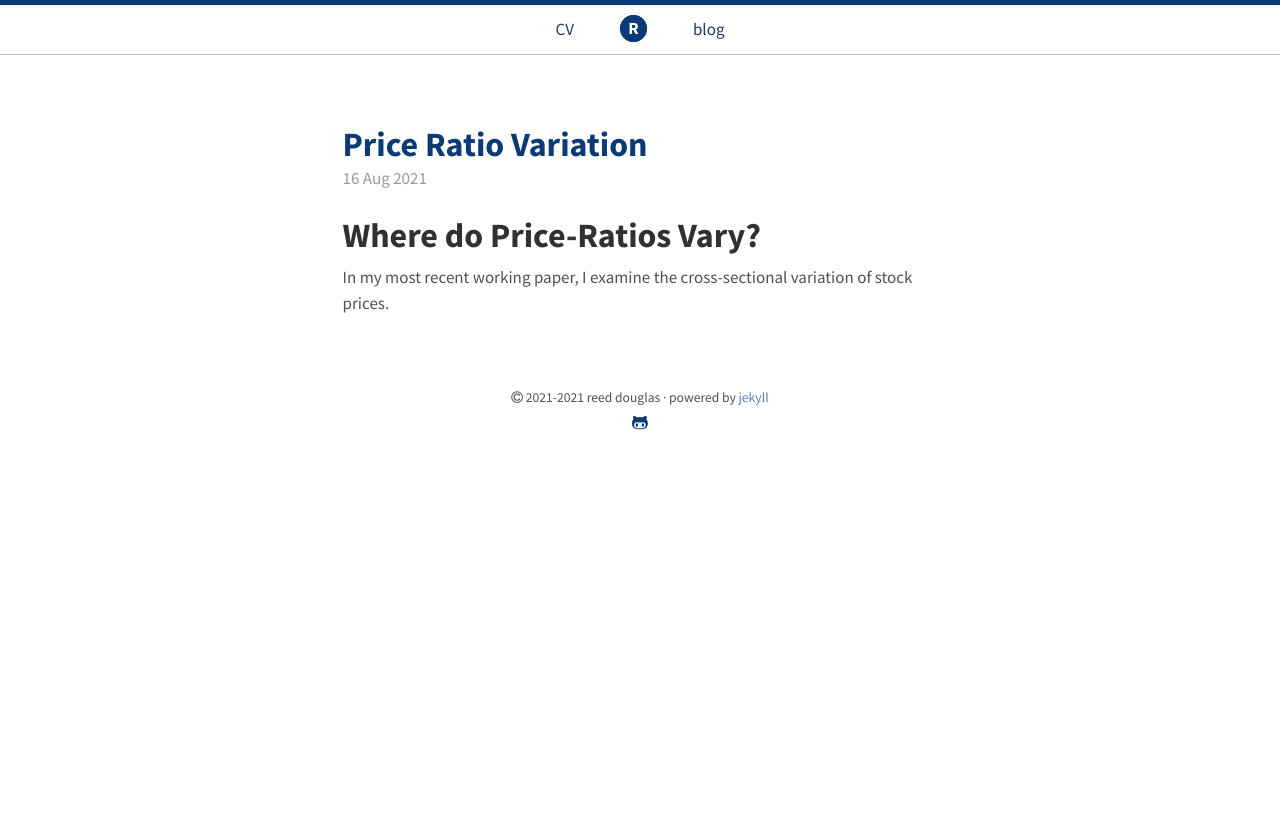
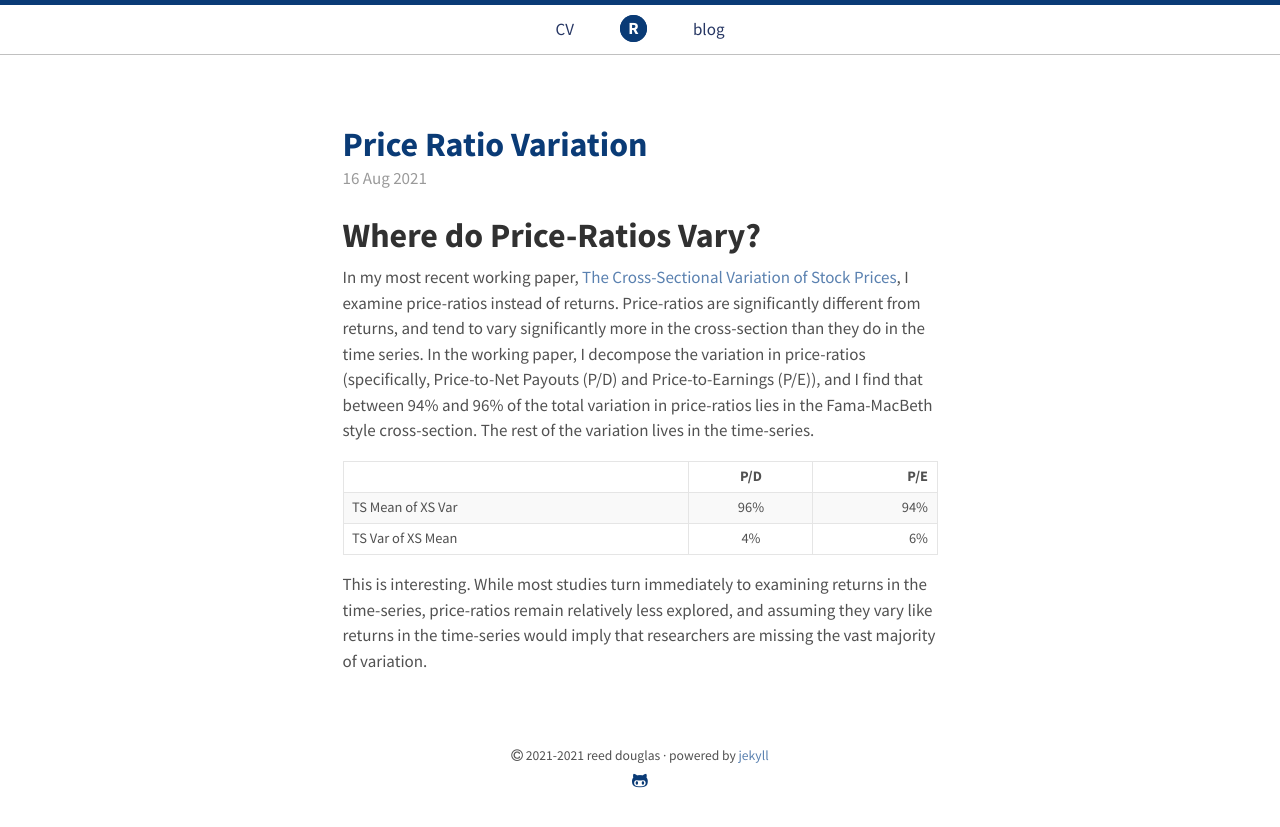
Before and after one commit to reeddoug/reeddoug.github.io, a Jekyll site: the page built from blog/_posts/2021-08-16-Price-Ratio-Variation.md, in a window 1280 px wide. Shown: the top 827 px of the page. Built offline with Jekyll 4.4.1, drawn with Linux system fonts in a browser that asks for light colours; our own code applies the rules of GitHub Pages for plain Markdown files.

Commit message:
Price-Ratio blog post

```diff
--- a/blog/_posts/2021-08-16-Price-Ratio-Variation.md
+++ b/blog/_posts/2021-08-16-Price-Ratio-Variation.md
@@ -1,3 +1,11 @@
 # Where do Price-Ratios Vary?
 
-In my most recent working paper, I examine the cross-sectional variation of stock prices.
+In my most recent working paper, [The Cross-Sectional Variation of Stock Prices](https://papers.ssrn.com/sol3/papers.cfm?abstract_id=3759410), I examine price-ratios instead of returns. Price-ratios are significantly different from returns, and tend to vary significantly more in the cross-section than they do in the time series. In the working paper, I decompose the variation in price-ratios (specifically, Price-to-Net Payouts (P/D) and Price-to-Earnings (P/E)), and I find that between 94% and 96% of the total variation in price-ratios lies in the Fama-MacBeth style cross-section. The rest of the variation lives in the time-series.
+
+
+|  | P/D | P/E |
+|:--------|:-------:|--------:|
+| TS Mean of XS Var   | 96%   | 94%   |
+| TS Var of XS Mean   | 4%   | 6%   |
+
+This is interesting. While most studies turn immediately to examining returns in the time-series, price-ratios remain relatively less explored, and assuming they vary like returns in the time-series would imply that researchers are missing the vast majority of variation.
```
